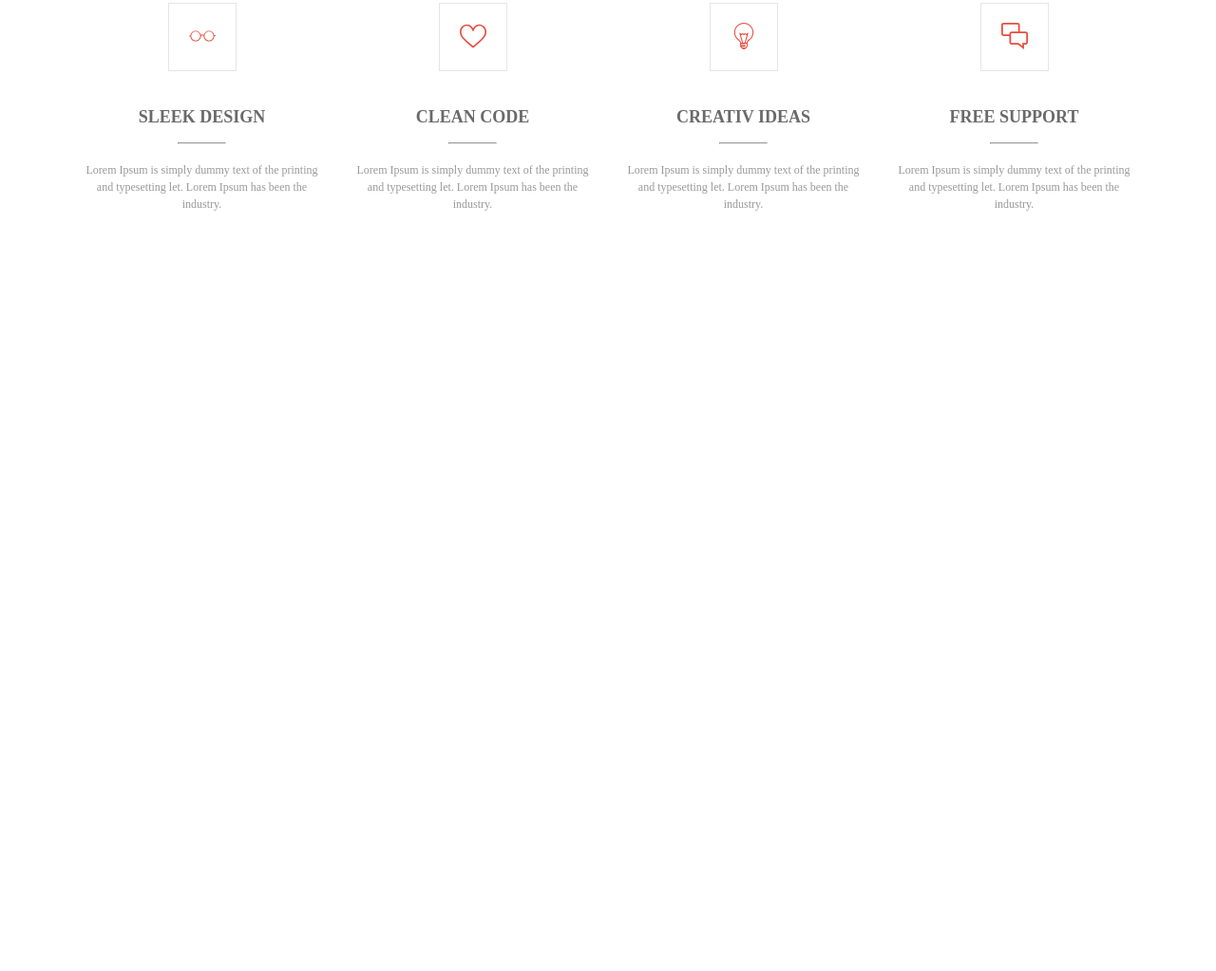
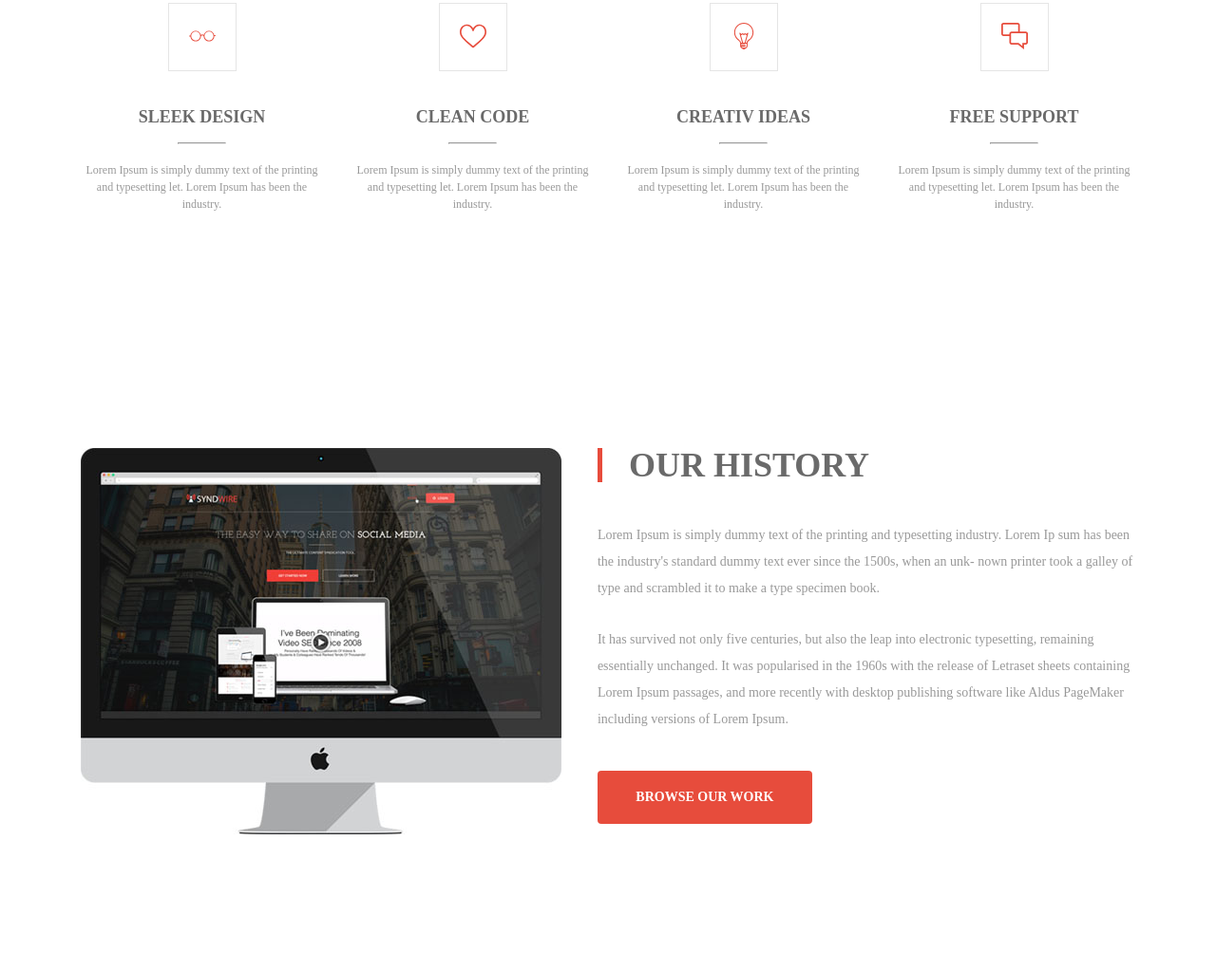
Before and after one commit to nina-mandarin/html-css-test, a website: page src/index.html in a window 1280 px wide. Shown: the part 1093-2116 px from the top of the page at 95% size. Before the commit the page ends 1421 px from the top, so only its background shows below. Drawn offline with nearby package versions, Linux system fonts and the light colour scheme; files that its build step writes are made by us from their sources; a web font is replaced by a local one.

Commit message:
added about us page and fixened header.html and scss-files
added about.html
corrected header.html: lines 43 and 44(class's name)
corrected header.scss
changed button.scss: deleted hover
changed variable.scss: added color-text
added typography.scss

```diff
--- /dev/null
+++ b/src/html/about.html
@@ -0,0 +1,21 @@
+<div class="container">
+  <div class="about">
+    <img class="about-img" src="img/about/monitor.jpg" alt="a monitor">
+    <article class="about-article">
+      <h2 class="about-title">
+        our history
+      </h2>
+      <p class="about-text">
+        Lorem Ipsum is simply dummy text of the printing and typesetting industry. Lorem Ip sum has been the industry's standard
+        dummy text ever since the 1500s, when an unk- nown printer took a galley of type and scrambled it to make a type
+        specimen book.
+      </p>
+      <p class="about-text">
+        It has survived not only five centuries, but also the leap into electronic typesetting, remaining essentially unchanged.
+        It was popularised in the 1960s with the release of Letraset sheets containing Lorem Ipsum passages, and more recently
+        with desktop publishing software like Aldus PageMaker including versions of Lorem Ipsum.
+      </p>
+      <button class="about-btn">browse our work</button>
+    </article>
+  </div>
+</div>
--- a/src/html/header.html
+++ b/src/html/header.html
@@ -40,8 +40,8 @@
         text ever since the 1500s, when an unknown printer took a galley of type and scrambled it to make a type specimen
         book.
       </p>
-      <button class="header-button">get started now</button>
-      <button class="header-button">learn more</button>
+      <button class="btn-red">get started now</button>
+      <button class="btn-transparent">learn more</button>
     </article>
 
     <!--icon-down-->
--- /dev/null
+++ b/src/sass/base/_typography.scss
@@ -0,0 +1,4 @@
+h2 {
+  @include font($font-family-text, px-to-rem(36px), 1, $title-color-text);
+  text-transform: uppercase;
+}
--- /dev/null
+++ b/src/sass/components/_about.scss
@@ -0,0 +1,30 @@
+.about {
+  @include flex($ai: flex-start);
+  padding: px-to-rem(144px) 0;
+}
+
+.about-img {
+  flex-basis: 44%;
+}
+
+.about-article {
+  flex-basis: 51%;
+}
+
+.about-title {
+  margin-bottom: px-to-rem(42px);
+  padding-left: px-to-rem(28px);
+  border-left: 5px solid $red-color;
+}
+
+.about-text {
+  @include font($font-family-text, px-to-rem(14px), 2, $grey-color);
+  margin-bottom: px-to-rem(26px);
+  &:last-of-type {
+    margin-bottom: px-to-rem(40px);
+  }
+}
+
+.about-btn {
+  @extend %button-big;
+}
--- a/src/sass/components/_who.scss
+++ b/src/sass/components/_who.scss
@@ -15,7 +15,7 @@
   margin-bottom: px-to-rem(30px);
   text-align: center;
   &:hover {
-    border-color: #e74c3c;
+    border-color: $red-color;
     transform: rotate(45deg);
   }
   &:hover + .card-title {
@@ -33,7 +33,7 @@
 }
 
 .card-title {
-  @include font($font-family-text, px-to-rem(18px), 2, #6a6a6a);
+  @include font($font-family-text, px-to-rem(18px), 2, $title-color-text);
   text-transform: uppercase;
 }
 
@@ -46,6 +46,6 @@
 }
 
 .card-text {
-  @include font($fsize: px-to-rem(12px), $fcolor: #999);
+  @include font($fsize: px-to-rem(12px), $fcolor: $grey-color);
   text-align: center;
 }
--- a/src/sass/layuont/_buttons.scss
+++ b/src/sass/layuont/_buttons.scss
@@ -2,13 +2,11 @@
   display: block;
   width: px-to-rem(226px);
   padding: px-to-rem(20px) 0;
+  border-radius: 4px;
   @include font($font-family-text, px-to-rem(14px), 1, #fff);
+  font-weight: 700;
   background-color: $red-color;
   border: 1px solid transparent;
   text-transform: uppercase;
   text-align: center;
-  &:hover {
-    background-color: transparent;
-    border-color: #fff;
-  }
 }
--- a/src/sass/layuont/_header.scss
+++ b/src/sass/layuont/_header.scss
@@ -55,12 +55,18 @@
   text-align: center;
 }
 
-.header-button {
+//buttons
+.btn-red {
   @extend %button-big;
   display: inline-block;
-  &:first-of-type {
-    margin-right: px-to-rem(30px);
-  }
+  margin-right: px-to-rem(30px);
+}
+
+.btn-transparent {
+  @extend %button-big;
+  display: inline-block;
+  background-color: transparent;
+  border-color: #fff;
 }
 
 //header-icon
--- a/src/sass/styles.scss
+++ b/src/sass/styles.scss
@@ -6,6 +6,7 @@
 //base
 @import 'base/reset.scss';
 @import 'base/base.scss';
+@import 'base/typography.scss';
 
 //layuont
 @import 'layuont/buttons.scss';
@@ -13,3 +14,4 @@
 
 //components
 @import 'components/who.scss';
+@import 'components/about.scss';
--- a/src/sass/utils/_variables.scss
+++ b/src/sass/utils/_variables.scss
@@ -6,4 +6,6 @@ $font-family-text: 'Muli';
 
 //Color
 $main-color-text: #f4f5f9;
+$title-color-text: #6a6a6a;
 $red-color: #e74c3c;
+$grey-color: #999;
```
Also changed, not shown: src/index.html (+2 -0 lines), dist/img/about/monitor.jpg (added), dist/index.html, dist/styles.css, src/img/about/monitor.jpg (added).
